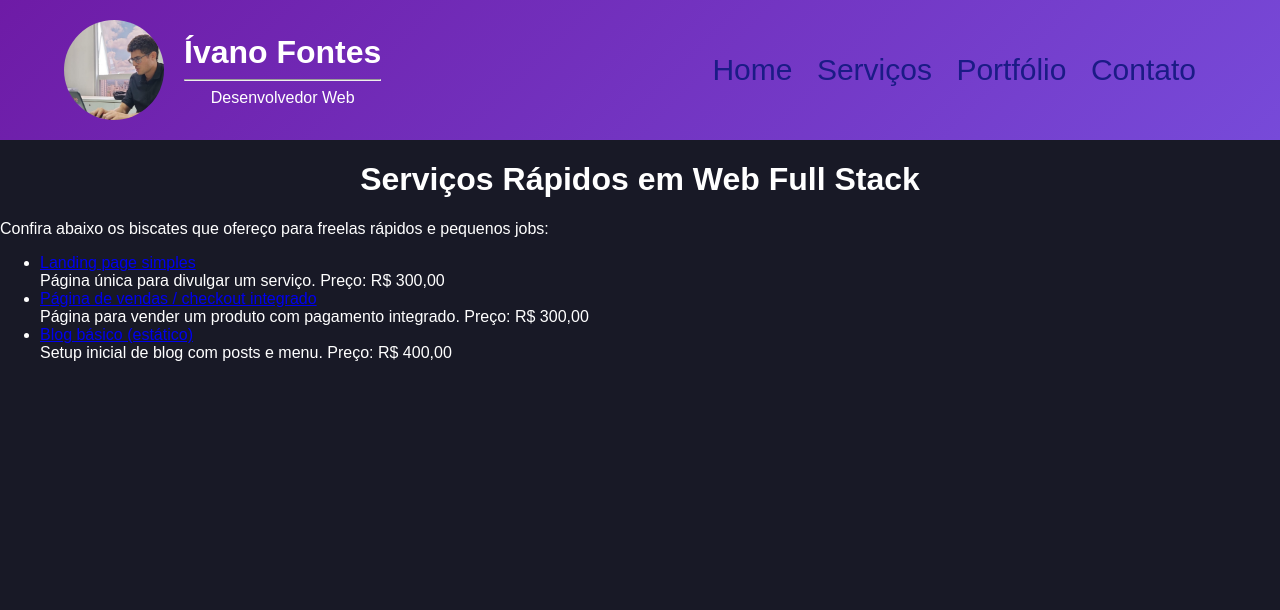
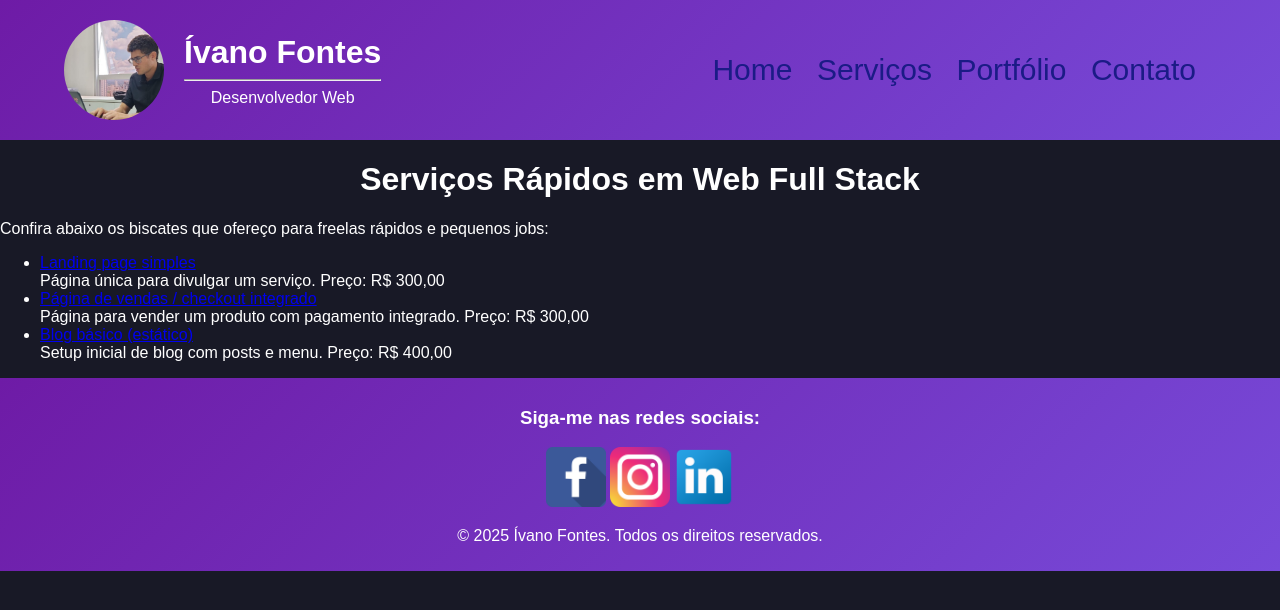
Before and after one commit to ivano-lab/ivanofontes, a plain HTML site: page servicos.html in a window 1280 px wide. Drawn offline with Linux system fonts and the light colour scheme.

Commit message:
agora voltou a ficar minimamente funcional

```diff
--- a/servicos.html
+++ b/servicos.html
@@ -55,5 +55,19 @@
       Setup inicial de blog com posts e menu. Preço: R$ 400,00
     </li>
   </ul>
+   <footer >
+      <div class="footer-container">
+        <div class="social-media">
+            <h3>Siga-me nas redes sociais:</h3>
+            <a href="https://www.facebook.com/doze.bluebelt" target="_blank"><img src="img/facebook_icon-icons.com_53612.png" alt="fabebook logo"></a>
+            <a href="https://www.instagram.com/ivanofontes/" target="_blank"><img src="img/iconfinder-social-media-applications-3instagram-4102579_113804.png" alt=" intagramlogo"></a>
+            <a href="https://www.linkedin.com/in/ívano-fontes/" target="_blank"><img src="img/linkedin_socialnetwork_17441.png" alt="linkedin logo"></a>
+        </div>
+        <div class="container">
+          <p>&copy; 2025 Ívano Fontes. Todos os direitos reservados.</p>
+        </div>
+      </div>
+    </footer>
+        <script src="scripts/scripts.js"></script>
 </body>
 </html>
```
Also changed, not shown: portfolio.html (+0 -1 lines).
